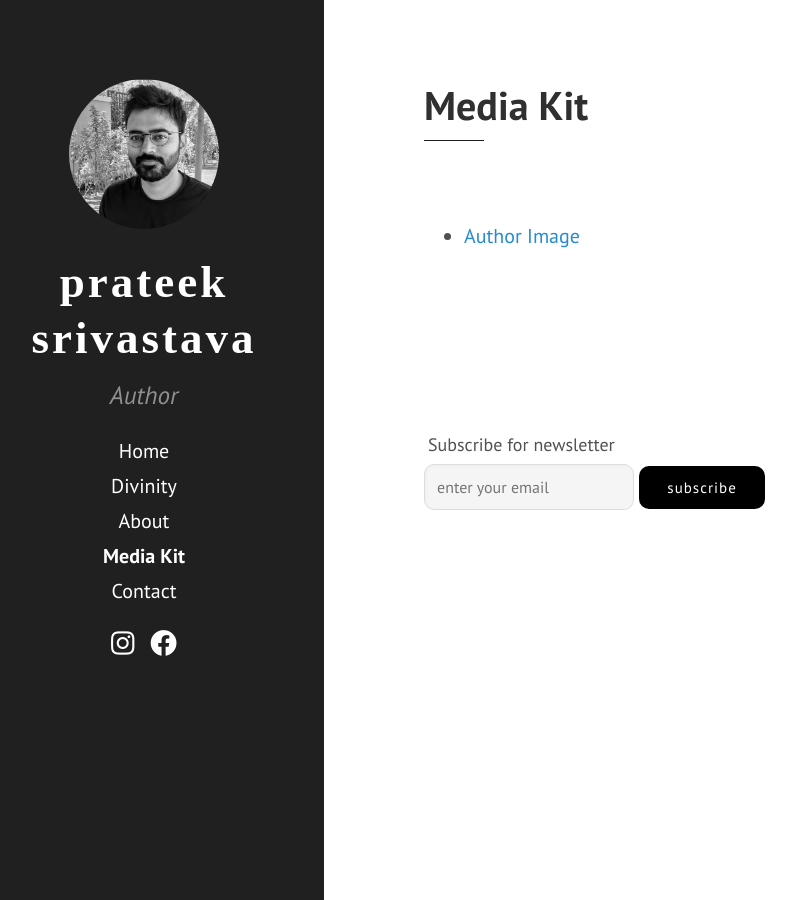
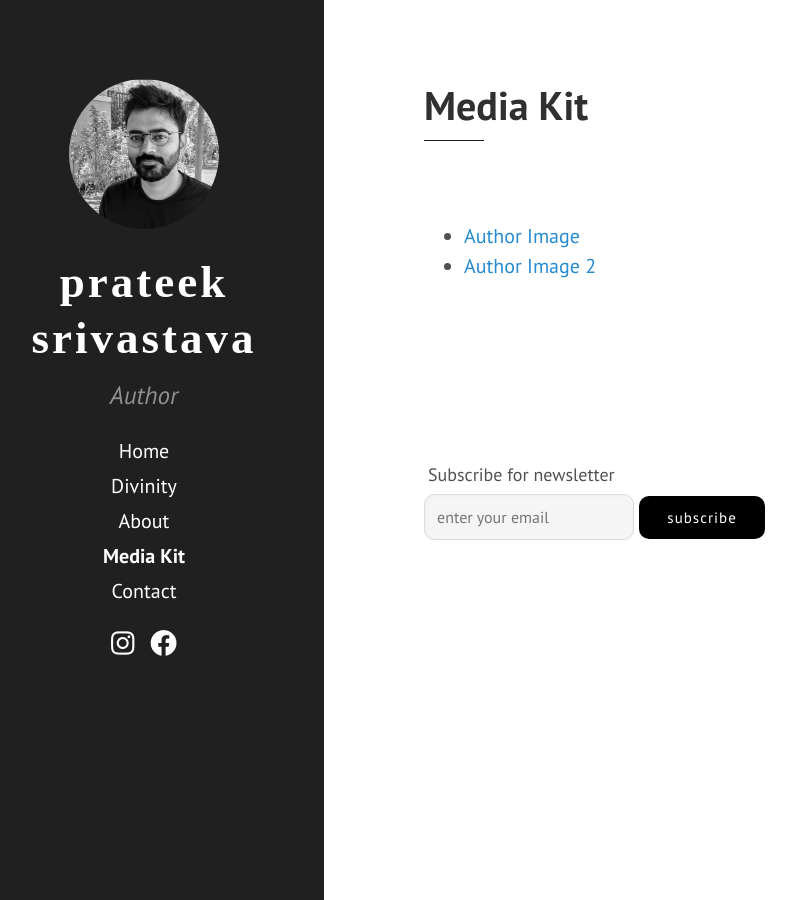
Before and after one commit to pratzo13/pratzo13.github.io, a Jekyll site: the page built from 03_media-kit.md, in a window 1280 px wide. Shown: the whole page, without its empty margins (36-832 px from the left). Built offline with Jekyll 4.4.1, drawn with Linux system fonts in a browser that asks for light colours; nearby versions of some CDN libraries.

Commit message:
Adding new author photo

```diff
--- a/03_media-kit.md
+++ b/03_media-kit.md
@@ -7,5 +7,6 @@ permalink: /media-kit/
 
 <ul>
 <li> <a href="/media/prateeksrivastava.jpg" target="_blank" rel="noopener noreferrer">Author Image</a> </li>
+<li> <a href="/media/prateeksrivastava2.jpg" target="_blank" rel="noopener noreferrer">Author Image 2</a> </li>
 <!-- <li> <a href="/media/sample.pdf" target="_blank" rel="noopener noreferrer">sample pdf</a> </li> -->
 </ul>
```
Also changed, not shown: media/divinity.jpg (deleted), media/prateeksrivastava2.jpg (added).
